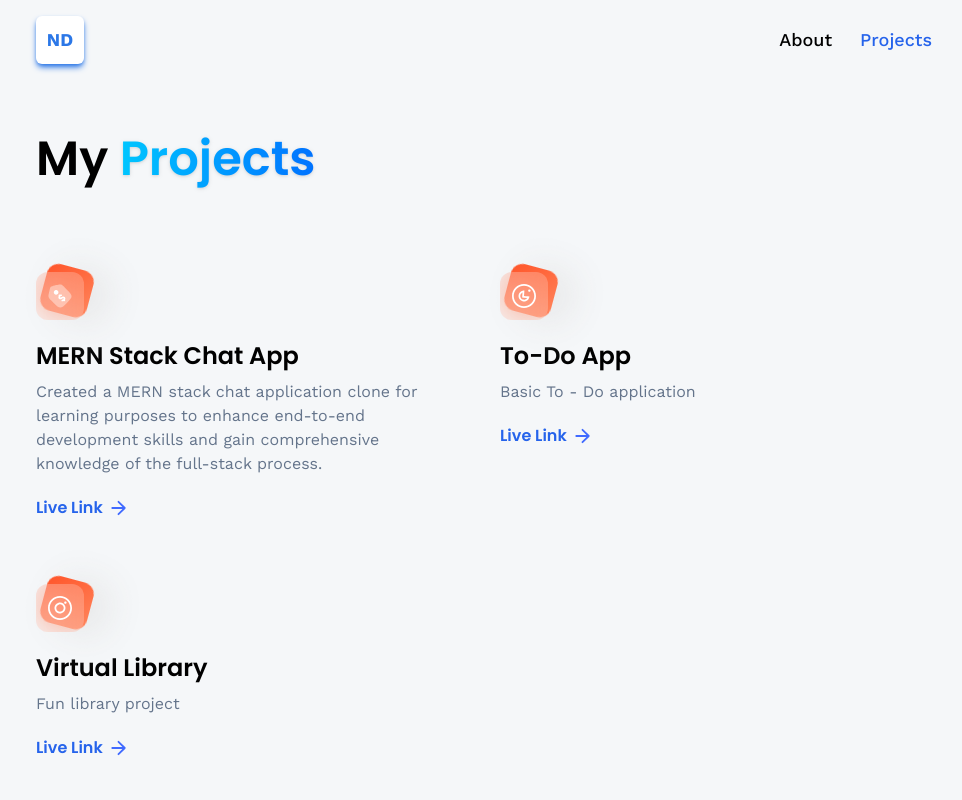
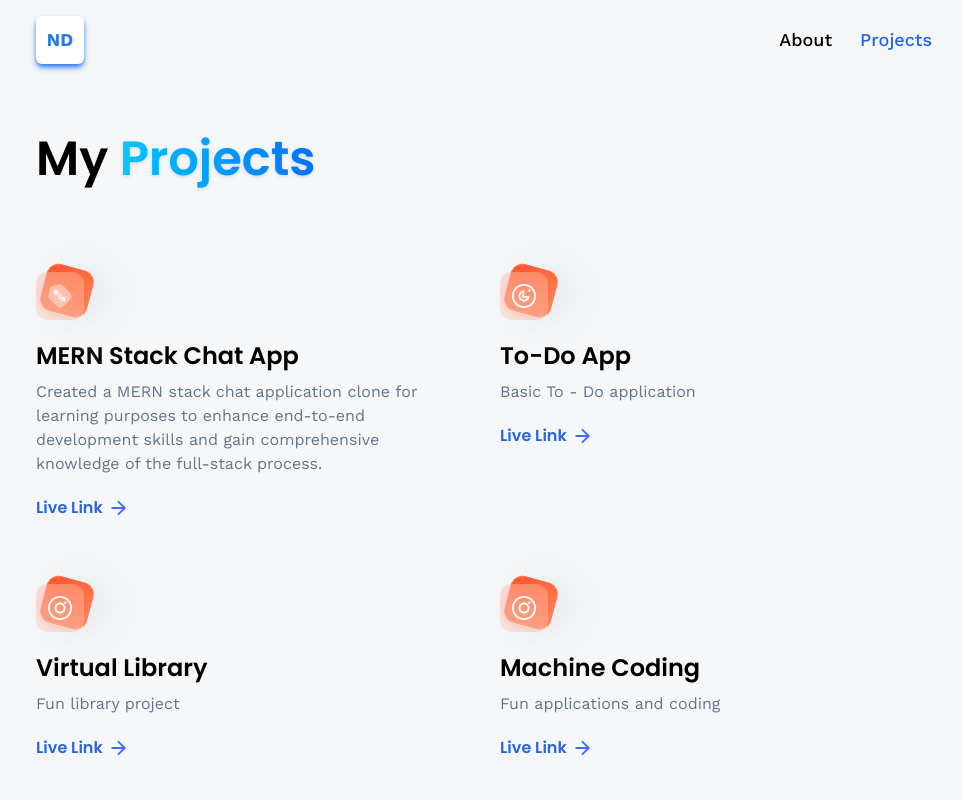
Before and after one commit to Niki-desai/3d, a React (Vite) app: page /projects in a window 1280 px wide. Shown: the top 800 px of the page, without its empty margins (156-1118 px from the left). Built offline with nearby package versions, Linux system fonts and the light colour scheme; no server answers.

Commit message:
machine coding

```diff
--- a/src/constants/index.js
+++ b/src/constants/index.js
@@ -224,6 +224,13 @@ export const projects = [
         description: 'Fun library project',
         link: 'https://virtual-bookstore.netlify.app/',
     },
+    {
+        iconUrl: snapgram,
+        theme: 'btn-back-red',
+        name: 'Machine Coding',
+        description: 'Fun applications and coding',
+        link: 'https://machine-coding-seven.vercel.app/',
+    },
     // {
     //     iconUrl: threads,
     //     theme: 'btn-back-green',
```
